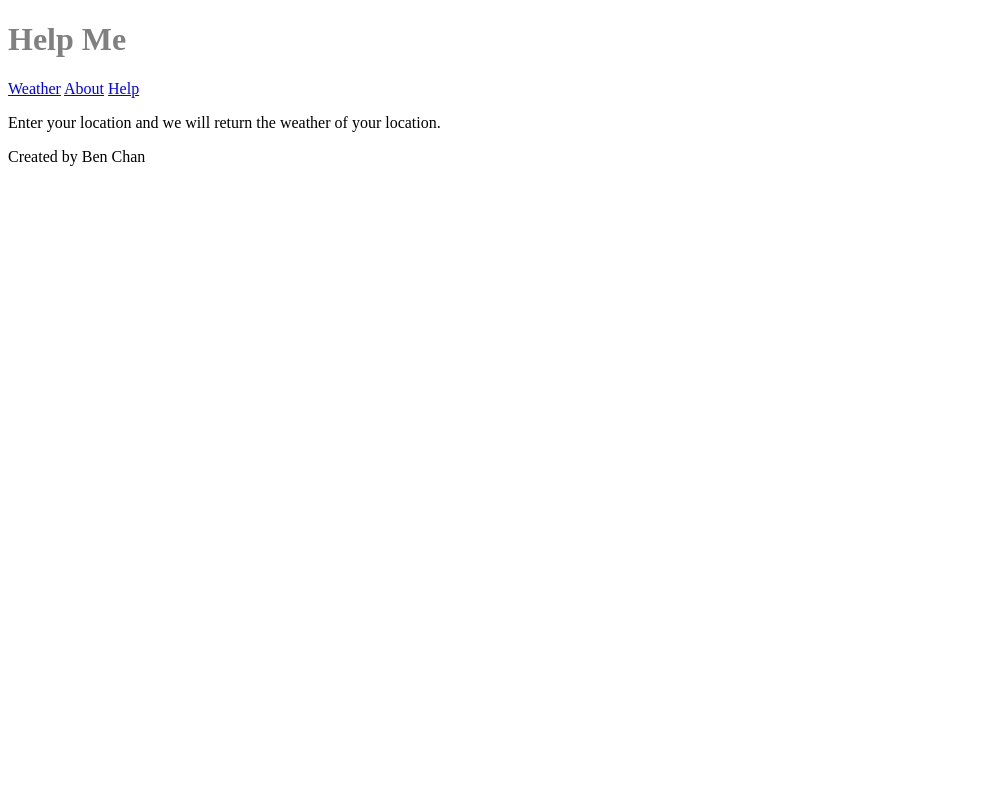
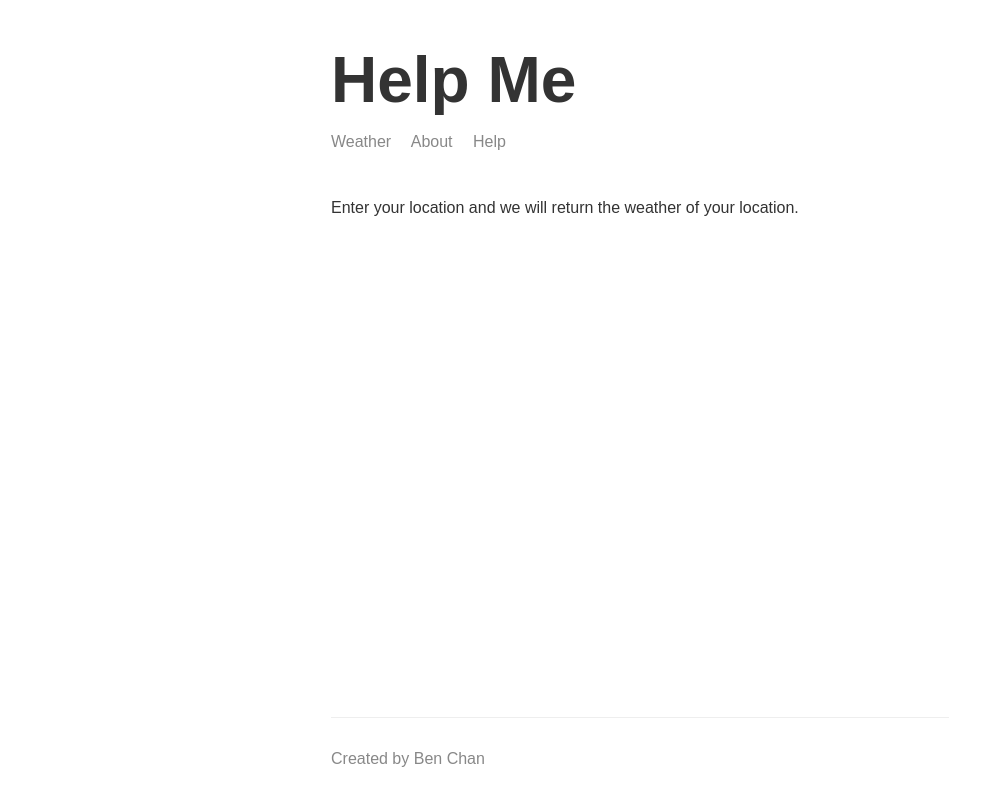
Before and after one commit to bchan25/Complete-nodejs-course, a Node server app: page /help in a window 1280 px wide. Shown: the whole page, without its empty margins (0-1004 px from the left). Run offline with Node 20, Linux system fonts and the light colour scheme.

Commit message:
Simple styling implemented

```diff
--- a/web-server/public/css/styles.css
+++ b/web-server/public/css/styles.css
@@ -1,7 +1,46 @@
-h1{
-    color: grey;
+*{
+    box-sizing: border-box;
 }
 
-img{
-    width: 200px;
+body{
+    color: #333333;
+    font-family: arial;
+    max-width: 650px;
+    margin: 0 auto;
+    padding: 0 16px;
+
+    display: flex;
+    flex-direction: column;
+    min-height: 100vh;
 }
+
+.main{
+    flex-grow: 1;
+}
+
+footer{
+    color: #888888;
+    border-top: 1px solid #eeeeee;
+    margin-top: 16px;
+    padding: 16px 0;
+}
+
+header{
+    margin-top: 16px;
+    margin-bottom: 48px;
+}
+
+h1{
+    font-size: 64px;
+    margin-bottom: 16px;
+}
+
+header a{
+    color: #888888;
+    margin-right: 16px;
+    text-decoration: none;
+}
+
+.portrait{
+    width: 250px;
+}
--- a/web-server/templates/partials/footer.hbs
+++ b/web-server/templates/partials/footer.hbs
@@ -1 +1,4 @@
-<p>Created by {{name}}</p>
+
+<footer>
+    <p>Created by {{name}}</p>
+</footer>
--- a/web-server/templates/partials/header.hbs
+++ b/web-server/templates/partials/header.hbs
@@ -1,7 +1,8 @@
-<h1>{{title}}</h1>
 
-<div>
+
+<header>
+    <h1>{{title}}</h1>
     <a href="/">Weather</a>
     <a href="/about">About</a>
     <a href="/help">Help</a>
-</div>
+</header>
--- a/web-server/templates/views/help.hbs
+++ b/web-server/templates/views/help.hbs
@@ -3,12 +3,17 @@
 <head>
     <meta charset="UTF-8">
     <meta name="viewport" content="width=device-width, initial-scale=1.0">
+
+    <link rel="icon" href="/img/weather.png">
     <link rel="stylesheet" href="/css/styles.css">
     <title>Help</title>
 </head>
 <body>
-    {{>header}}
-    <p>{{message}}</p>
+    <div class="main">
+        {{>header}}
+        <p>{{message}}</p>
+    </div>
+
     {{>footer}}
 </body>
 </html>
```
Also changed, not shown: web-server/templates/views/404.hbs (+6 -2 lines), web-server/templates/views/about.hbs (+7 -2 lines), web-server/templates/views/index.hbs (+7 -1 lines), web-server/public/img/weather.png (added).
